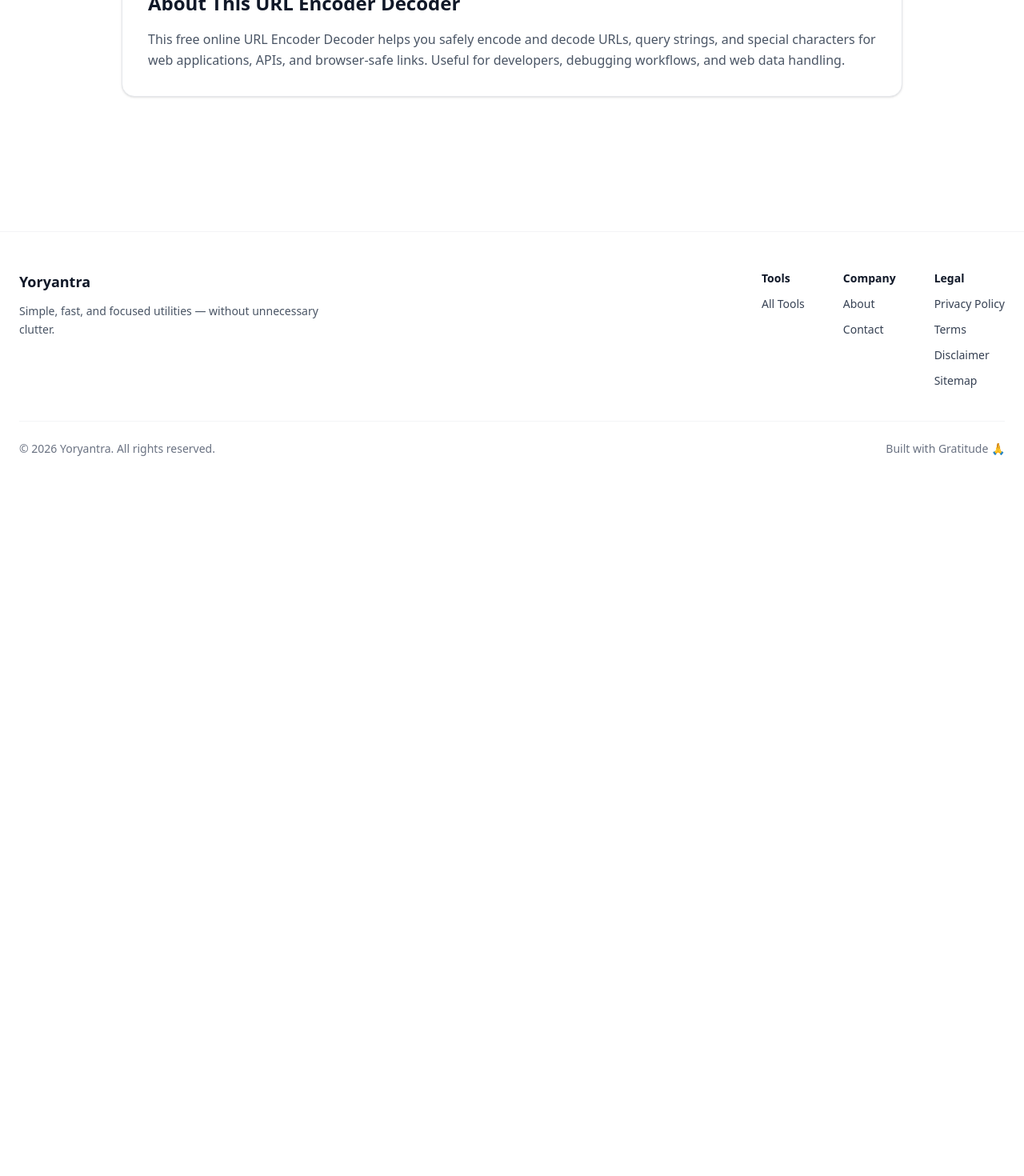
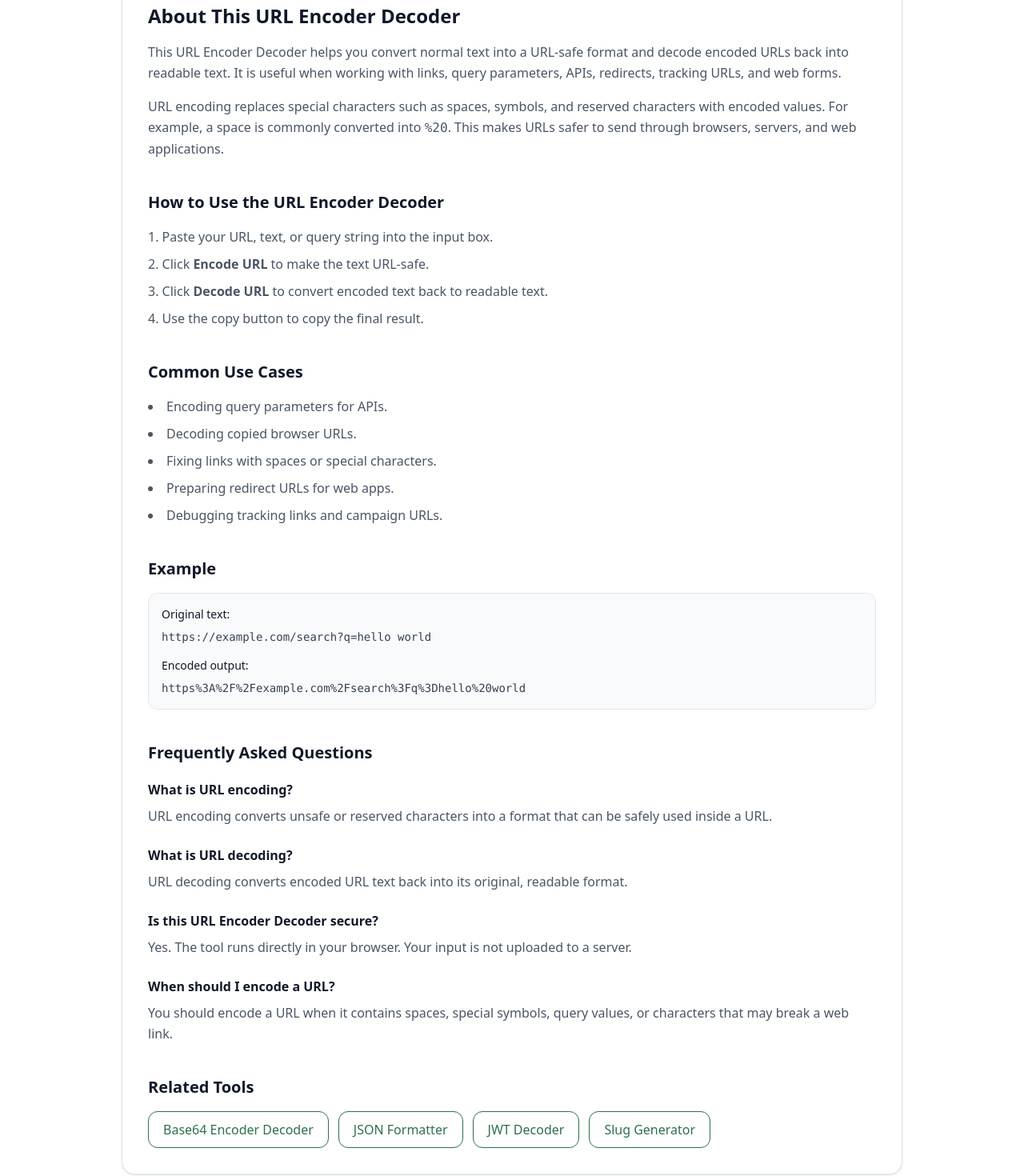
Before and after one commit to vaarunsonawwane-ops/yoryantra-new, a Next.js app: page /tools/url-encoder-decoder in a window 1280 px wide. Shown: the part 1100-2570 px from the top of the page at 80% size. Before the commit the page ends 1719 px from the top, so only its background shows below. Built offline with nearby package versions, Linux system fonts and the light colour scheme.

Commit message:
SEO update for URL Encoder Decoder

```diff
--- a/app/tools/url-encoder-decoder/ToolClient.tsx
+++ b/app/tools/url-encoder-decoder/ToolClient.tsx
@@ -1,6 +1,7 @@
 "use client";
 
 import { useState } from "react";
+import Link from "next/link";
 import ToolShell from "@/app/components/ToolShell";
 
 export default function ToolClient() {
@@ -39,47 +40,33 @@ export default function ToolClient() {
       title="URL Encoder Decoder"
       description="Encode and decode URLs instantly with this free online URL Encoder Decoder."
     >
-
       {/* INPUT */}
       <div>
-
         <label className="block mb-2 text-sm font-medium text-gray-700">
           URL Input
         </label>
 
         <textarea
           className="w-full h-64 rounded-xl border border-gray-300 p-4 text-sm outline-none focus:ring-2 focus:ring-[var(--green)] focus:border-transparent transition"
-          placeholder="Paste URL here..."
+          placeholder="Paste a URL, query string, or text here..."
           value={input}
           onChange={(e) => setInput(e.target.value)}
         />
-
       </div>
 
       {/* ACTIONS */}
       <div className="mt-5 flex flex-wrap gap-3">
-
-        <button
-          onClick={encodeURL}
-          className="yoryantra-btn"
-        >
+        <button onClick={encodeURL} className="yoryantra-btn">
           Encode URL
         </button>
 
-        <button
-          onClick={decodeURL}
-          className="yoryantra-btn-outline"
-        >
+        <button onClick={decodeURL} className="yoryantra-btn-outline">
           Decode URL
         </button>
 
-        <button
-          onClick={resetAll}
-          className="yoryantra-btn-outline"
-        >
+        <button onClick={resetAll} className="yoryantra-btn-outline">
           Reset
         </button>
-
       </div>
 
       {/* ERROR */}
@@ -91,48 +78,165 @@ export default function ToolClient() {
 
       {/* OUTPUT */}
       <div className="mt-8">
-
         <div className="flex items-center justify-between mb-3">
-
           <h3 className="text-lg font-semibold text-gray-900">
             Output
           </h3>
 
           {output && (
             <button
-              onClick={() =>
-                navigator.clipboard.writeText(output)
-              }
+              onClick={() => navigator.clipboard.writeText(output)}
               className="yoryantra-btn-outline text-sm"
             >
               Copy
             </button>
           )}
-
         </div>
 
         <pre className="yoryantra-output overflow-auto text-sm min-h-[180px] whitespace-pre-wrap break-words">
           {output || "Encoded or decoded URL output will appear here..."}
         </pre>
-
       </div>
 
       {/* SEO CONTENT */}
-      <div className="mt-10 border-t border-gray-200 pt-8">
+      <section className="mt-12 border-t border-gray-200 pt-10 space-y-10">
+        <div>
+          <h2 className="text-2xl font-semibold text-gray-900">
+            About This URL Encoder Decoder
+          </h2>
 
-        <h2 className="text-2xl font-semibold text-gray-900">
-          About This URL Encoder Decoder
-        </h2>
+          <p className="mt-4 text-gray-600 leading-relaxed">
+            This URL Encoder Decoder helps you convert normal text into a
+            URL-safe format and decode encoded URLs back into readable text.
+            It is useful when working with links, query parameters, APIs,
+            redirects, tracking URLs, and web forms.
+          </p>
 
-        <p className="mt-4 text-gray-600 leading-relaxed">
-          This free online URL Encoder Decoder helps you safely encode
-          and decode URLs, query strings, and special characters for
-          web applications, APIs, and browser-safe links. Useful for
-          developers, debugging workflows, and web data handling.
-        </p>
+          <p className="mt-4 text-gray-600 leading-relaxed">
+            URL encoding replaces special characters such as spaces, symbols,
+            and reserved characters with encoded values. For example, a space
+            is commonly converted into <code>%20</code>. This makes URLs safer
+            to send through browsers, servers, and web applications.
+          </p>
+        </div>
 
-      </div>
+        <div>
+          <h2 className="text-xl font-semibold text-gray-900">
+            How to Use the URL Encoder Decoder
+          </h2>
 
+          <ol className="mt-4 list-decimal list-inside space-y-2 text-gray-600 leading-relaxed">
+            <li>Paste your URL, text, or query string into the input box.</li>
+            <li>Click <strong>Encode URL</strong> to make the text URL-safe.</li>
+            <li>Click <strong>Decode URL</strong> to convert encoded text back to readable text.</li>
+            <li>Use the copy button to copy the final result.</li>
+          </ol>
+        </div>
+
+        <div>
+          <h2 className="text-xl font-semibold text-gray-900">
+            Common Use Cases
+          </h2>
+
+          <ul className="mt-4 list-disc list-inside space-y-2 text-gray-600 leading-relaxed">
+            <li>Encoding query parameters for APIs.</li>
+            <li>Decoding copied browser URLs.</li>
+            <li>Fixing links with spaces or special characters.</li>
+            <li>Preparing redirect URLs for web apps.</li>
+            <li>Debugging tracking links and campaign URLs.</li>
+          </ul>
+        </div>
+
+        <div>
+          <h2 className="text-xl font-semibold text-gray-900">
+            Example
+          </h2>
+
+          <div className="mt-4 rounded-xl border border-gray-200 bg-gray-50 p-4 text-sm text-gray-700">
+            <p className="font-medium text-gray-900">Original text:</p>
+            <pre className="mt-2 whitespace-pre-wrap break-words">
+              https://example.com/search?q=hello world
+            </pre>
+
+            <p className="mt-4 font-medium text-gray-900">Encoded output:</p>
+            <pre className="mt-2 whitespace-pre-wrap break-words">
+              https%3A%2F%2Fexample.com%2Fsearch%3Fq%3Dhello%20world
+            </pre>
+          </div>
+        </div>
+
+        <div>
+          <h2 className="text-xl font-semibold text-gray-900">
+            Frequently Asked Questions
+          </h2>
+
+          <div className="mt-5 space-y-6">
+            <div>
+              <h3 className="font-semibold text-gray-900">
+                What is URL encoding?
+              </h3>
+              <p className="mt-2 text-gray-600 leading-relaxed">
+                URL encoding converts unsafe or reserved characters into a
+                format that can be safely used inside a URL.
+              </p>
+            </div>
+
+            <div>
+              <h3 className="font-semibold text-gray-900">
+                What is URL decoding?
+              </h3>
+              <p className="mt-2 text-gray-600 leading-relaxed">
+                URL decoding converts encoded URL text back into its original,
+                readable format.
+              </p>
+            </div>
+
+            <div>
+              <h3 className="font-semibold text-gray-900">
+                Is this URL Encoder Decoder secure?
+              </h3>
+              <p className="mt-2 text-gray-600 leading-relaxed">
+                Yes. The tool runs directly in your browser. Your input is not
+                uploaded to a server.
+              </p>
+            </div>
+
+            <div>
+              <h3 className="font-semibold text-gray-900">
+                When should I encode a URL?
+              </h3>
+              <p className="mt-2 text-gray-600 leading-relaxed">
+                You should encode a URL when it contains spaces, special
+                symbols, query values, or characters that may break a web link.
+              </p>
+            </div>
+          </div>
+        </div>
+
+        <div>
+          <h2 className="text-xl font-semibold text-gray-900">
+            Related Tools
+          </h2>
+
+          <div className="mt-4 flex flex-wrap gap-3">
+            <Link href="/tools/base64-encoder-decoder" className="yoryantra-btn-outline">
+              Base64 Encoder Decoder
+            </Link>
+
+            <Link href="/tools/json-formatter" className="yoryantra-btn-outline">
+              JSON Formatter
+            </Link>
+
+            <Link href="/tools/jwt-decoder" className="yoryantra-btn-outline">
+              JWT Decoder
+            </Link>
+
+            <Link href="/tools/slug-generator" className="yoryantra-btn-outline">
+              Slug Generator
+            </Link>
+          </div>
+        </div>
+      </section>
     </ToolShell>
   );
 }
```
